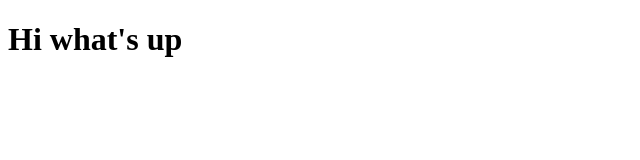
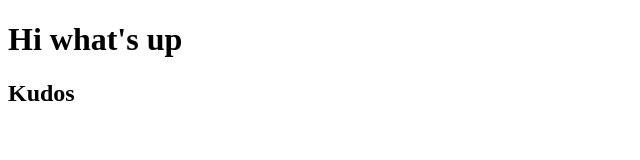
Before and after one commit to Neeraj111010/Lolololol, a plain HTML site: page index.html in a window 1280 px wide. Shown: the whole page, without its empty margins (0-640 px from the left). Drawn offline with Linux system fonts and the light colour scheme.

Commit message:
Update index.html

```diff
--- a/index.html
+++ b/index.html
@@ -7,5 +7,6 @@
 </head>
 <body>
     <h1>Hi what's up</h1>
+    <h2>Kudos</h2>
 </body>
 </html>
```
